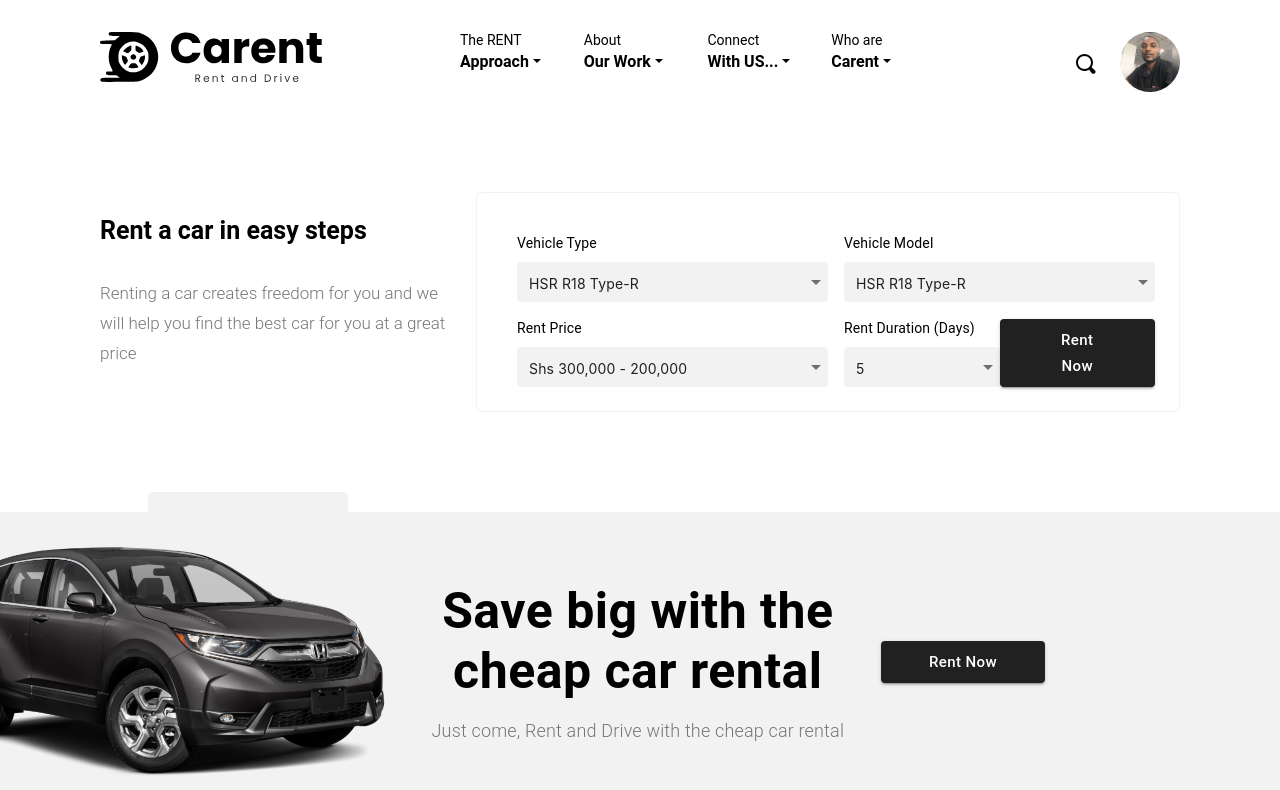
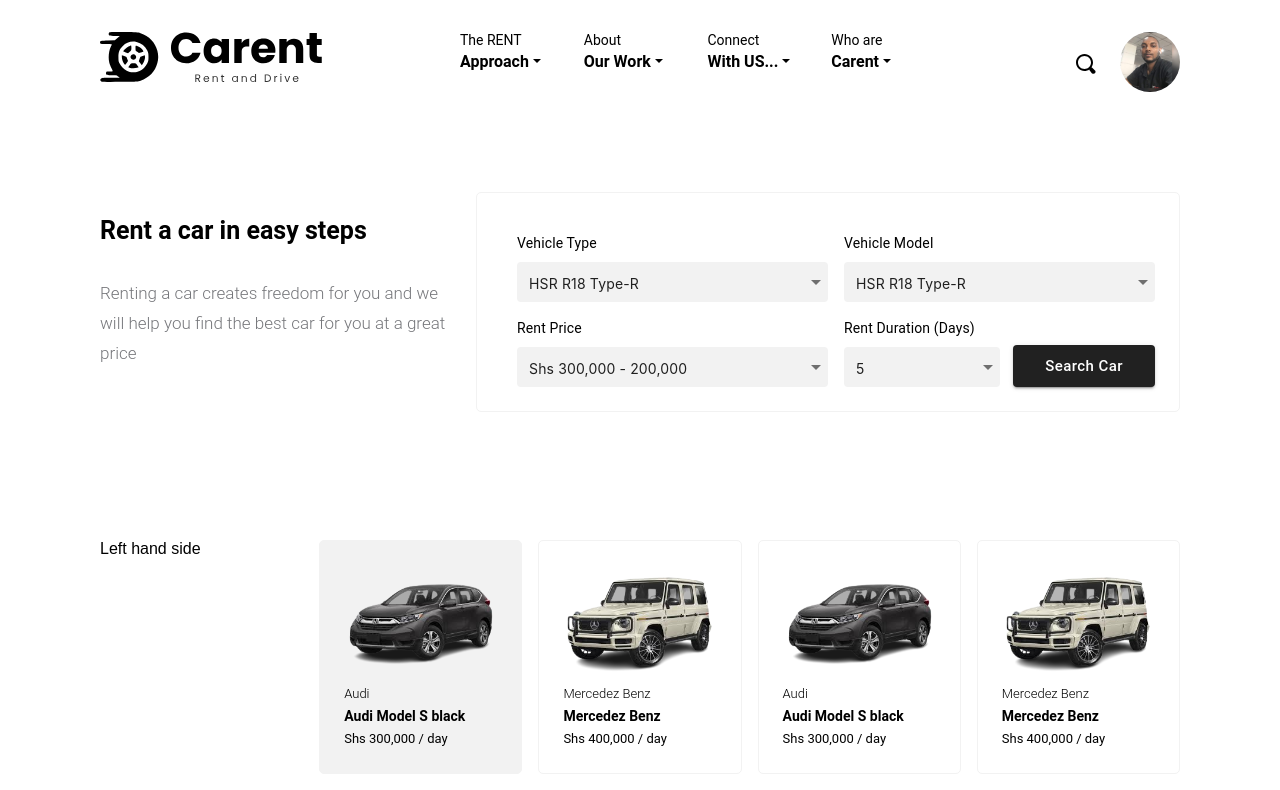
Before and after one commit to OdongAlican/carhire, a Next.js app: page /allrental in a window 1280 px wide. Shown: the top 790 px of the page. Built offline with nearby package versions, Linux system fonts and the light colour scheme.

Commit message:
list vehicles

```diff
--- a/src/app/allrental/page.tsx
+++ b/src/app/allrental/page.tsx
@@ -4,6 +4,7 @@
 import Header from '../components/Header'
 import Banner from '../components/Banner'
 import MainIntro from '../components/MainIntro'
+import FilterBy from '../components/FilterBy'
 
 const AllRental = () => {
   return (
@@ -11,9 +12,8 @@
     <Box sx={{ paddingX: "100px" }}>
       <Header authenticated={true} />
       <MainIntro />
-      {/* <IntroSection />
-      <SearchSection />
-      <Popular />
+      <FilterBy />
+      {/* <Popular />
       <CarLogo />
       <HowItWorks /> */}
     </Box>
--- /dev/null
+++ b/src/app/components/FilterBy.tsx
@@ -0,0 +1,90 @@
+import { Box, Grid, Typography } from '@mui/material'
+import React from 'react'
+import PopularOne from "../../assets/images/popularOne.png";
+import PopularTwo from "../../assets/images/PopularTwo.png";
+import Image from 'next/image';
+
+interface IPopularItem {
+    header: string;
+    model: string;
+    price: string;
+    image: any;
+    index: string | number
+}
+
+const PopularItem = ({ header, model, price, image, index }: IPopularItem) => (
+    <Grid sx={{ borderRadius: "5px" }} item xs={3}>
+        <Box sx={{
+            border: "1px solid #F2F2F2",
+            bgcolor: `${index === 0 ? "#F2F2F2" : ""}`,
+            borderRadius: "5px",
+            padding: 3
+        }}>
+            <Image style={{ width: "100%", height: "30%" }} src={image} alt='First Popular' />
+            <Typography className='poppins' sx={{
+                fontSize: "13px",
+                fontWeight: 300,
+                lineHeight: "20px",
+                letterSpacing: "0em",
+                textAlign: "left",
+            }}>{header}</Typography>
+            <Typography className='poppins' sx={{
+                fontSize: "14px",
+                fontWeight: 600,
+                lineHeight: "25px",
+                letterSpacing: "0em",
+                textAlign: "left",
+
+            }}>{model}</Typography>
+            <Typography className='poppins' sx={{
+                fontSize: "13px",
+                fontWeight: 400,
+                lineHeight: "20px",
+                letterSpacing: "0em",
+                textAlign: "left",
+            }}>{price}</Typography>
+        </Box>
+    </Grid>
+)
+
+const FilterBy = () => {
+    const cars = [
+        { name: "Audi", model: "Audi Model S black", price: "Shs 300,000 / day", image: PopularOne },
+        { name: "Mercedez Benz", model: "Mercedez Benz", price: "Shs 400,000 / day", image: PopularTwo },
+        { name: "Audi", model: "Audi Model S black", price: "Shs 300,000 / day", image: PopularOne },
+        { name: "Mercedez Benz", model: "Mercedez Benz", price: "Shs 400,000 / day", image: PopularTwo },
+        { name: "Audi", model: "Audi Model S black", price: "Shs 300,000 / day", image: PopularOne },
+        { name: "Mercedez Benz", model: "Mercedez Benz", price: "Shs 400,000 / day", image: PopularTwo },
+        { name: "Audi", model: "Audi Model S black", price: "Shs 300,000 / day", image: PopularOne },
+        { name: "Mercedez Benz", model: "Mercedez Benz", price: "Shs 400,000 / day", image: PopularTwo },
+        { name: "Audi", model: "Audi Model S black", price: "Shs 300,000 / day", image: PopularOne },
+        { name: "Mercedez Benz", model: "Mercedez Benz", price: "Shs 400,000 / day", image: PopularTwo },
+        { name: "Audi", model: "Audi Model S black", price: "Shs 300,000 / day", image: PopularOne },
+        { name: "Mercedez Benz", model: "Mercedez Benz", price: "Shs 400,000 / day", image: PopularTwo },
+        { name: "Audi", model: "Audi Model S black", price: "Shs 300,000 / day", image: PopularOne }
+    ]
+
+    return (
+
+        <Grid container xs={12} py={6} mb={6} item>
+            <Grid container item xs={12} py={0} spacing={2} >
+                <Grid item xs={2.4}>
+                    Left hand side
+                </Grid>
+                <Grid container item xs={9.6} spacing={2}>
+                    {cars.map((car, index) => (
+                        <PopularItem
+                            key={index}
+                            index={index}
+                            header={car.name}
+                            model={car.model}
+                            price={car.price}
+                            image={car.image} />
+                    ))}
+                </Grid>
+            </Grid>
+        </Grid>
+    )
+}
+
+export default FilterBy
--- a/src/app/components/MainIntro.tsx
+++ b/src/app/components/MainIntro.tsx
@@ -165,7 +165,13 @@
                             alignItems: "end",
                             justifyContent: "end"
                         }} item xs={6}>
-                            <Button className='poppins' variant='contained' size='large' sx={{ bgcolor: grey[900], px: 6, textTransform: "capitalize" }}>Rent Now</Button>
+                            <Button
+                                className='poppins'
+                                variant='contained'
+                                size='large'
+                                sx={{ bgcolor: grey[900], px: 4, textTransform: "capitalize" }}
+                            >Search Car
+                            </Button>
                         </Grid>
                     </Grid>
                 </Grid>
```
